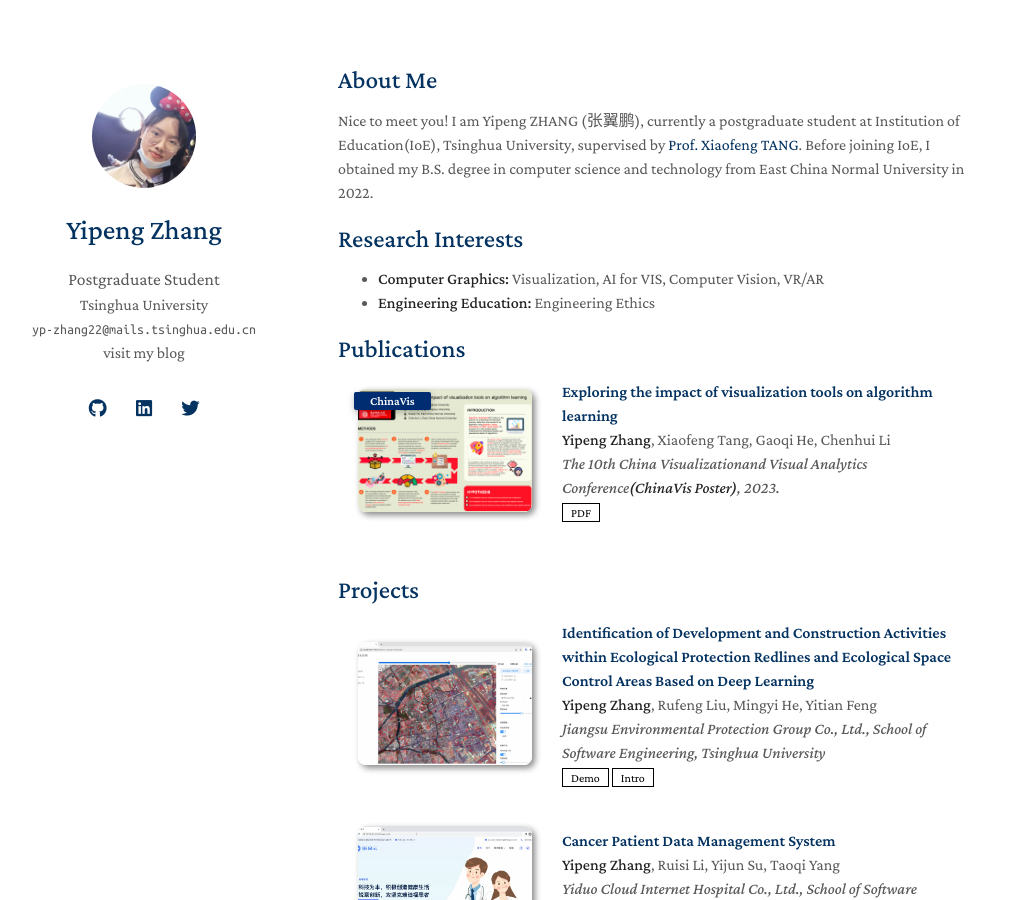
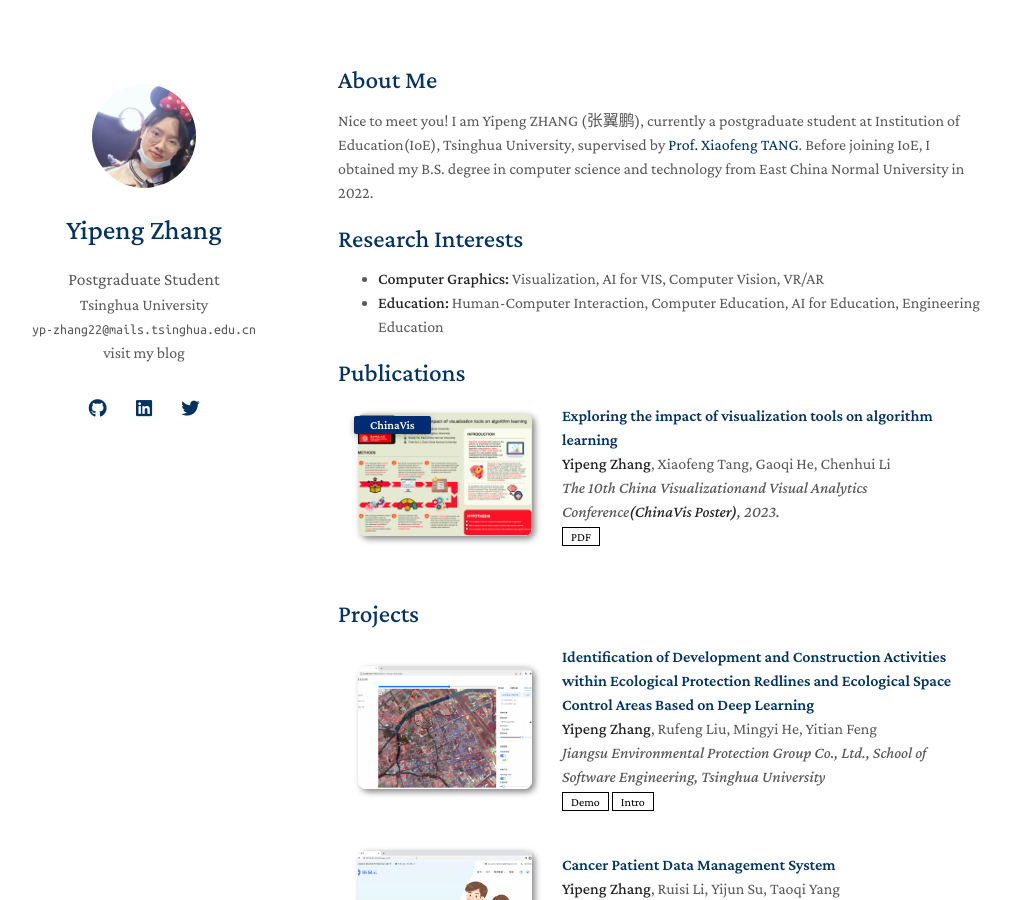
Before and after one commit to YipengZhang22/YipengZhang22.github.io, a Jekyll site: the page built from index.md, in a window 1280 px wide and 900 px high. Shown: the whole window, without its empty margins (132-1143 px from the left). Built offline with Jekyll 4.4.1, drawn with Linux system fonts in a browser that asks for light colours; nearby versions of some CDN libraries; a style sheet for code colours, icons or effects is not loaded; our own code applies the rules of GitHub Pages for plain Markdown files.

Commit message:
Update index.md

```diff
--- a/index.md
+++ b/index.md
@@ -9,7 +9,7 @@ Nice to meet you! I am Yipeng ZHANG (张翼鹏), currently a postgraduate studen
 ## Research Interests
 
 - **Computer Graphics:** Visualization, AI for VIS, Computer Vision, VR/AR
-- **Engineering Education:** Engineering Ethics
+- **Education:** Human-Computer Interaction, Computer Education, AI for Education, Engineering Education
 
 
 {% include_relative _includes/publications.md %}
```
